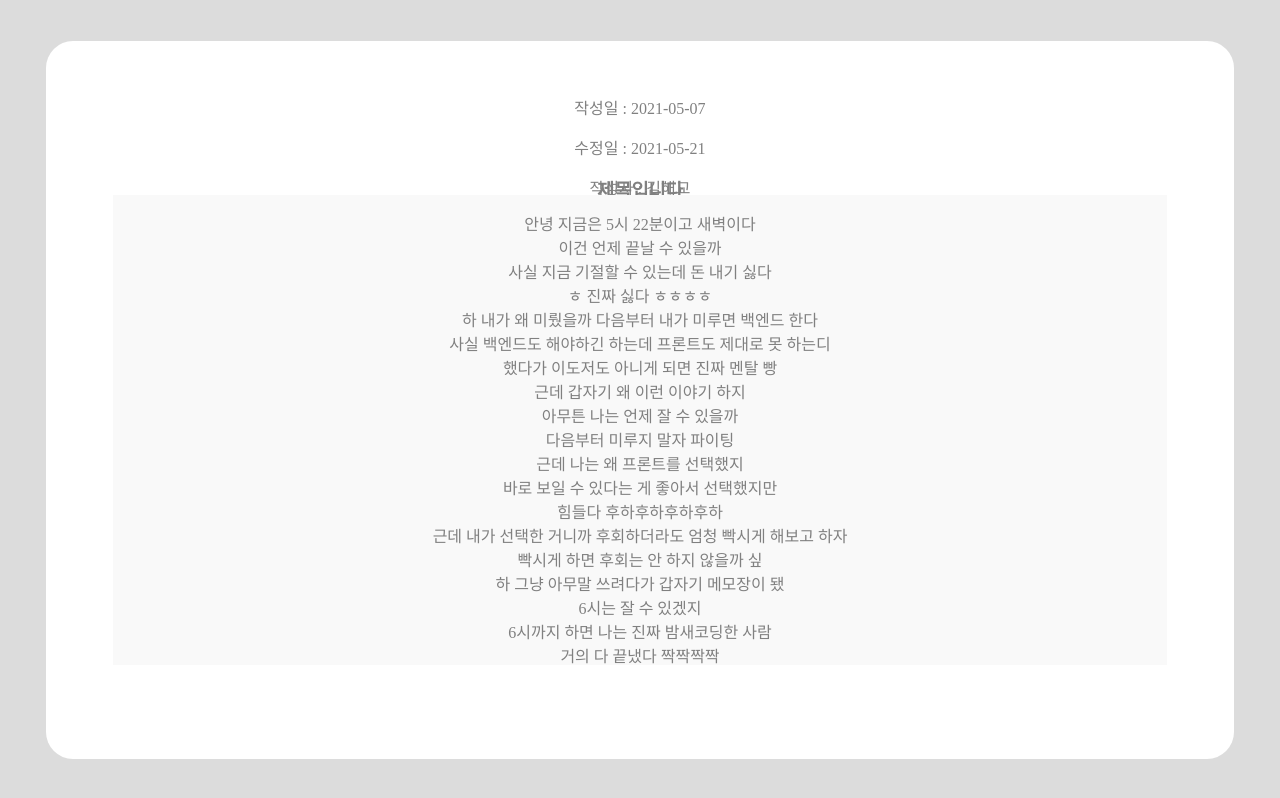
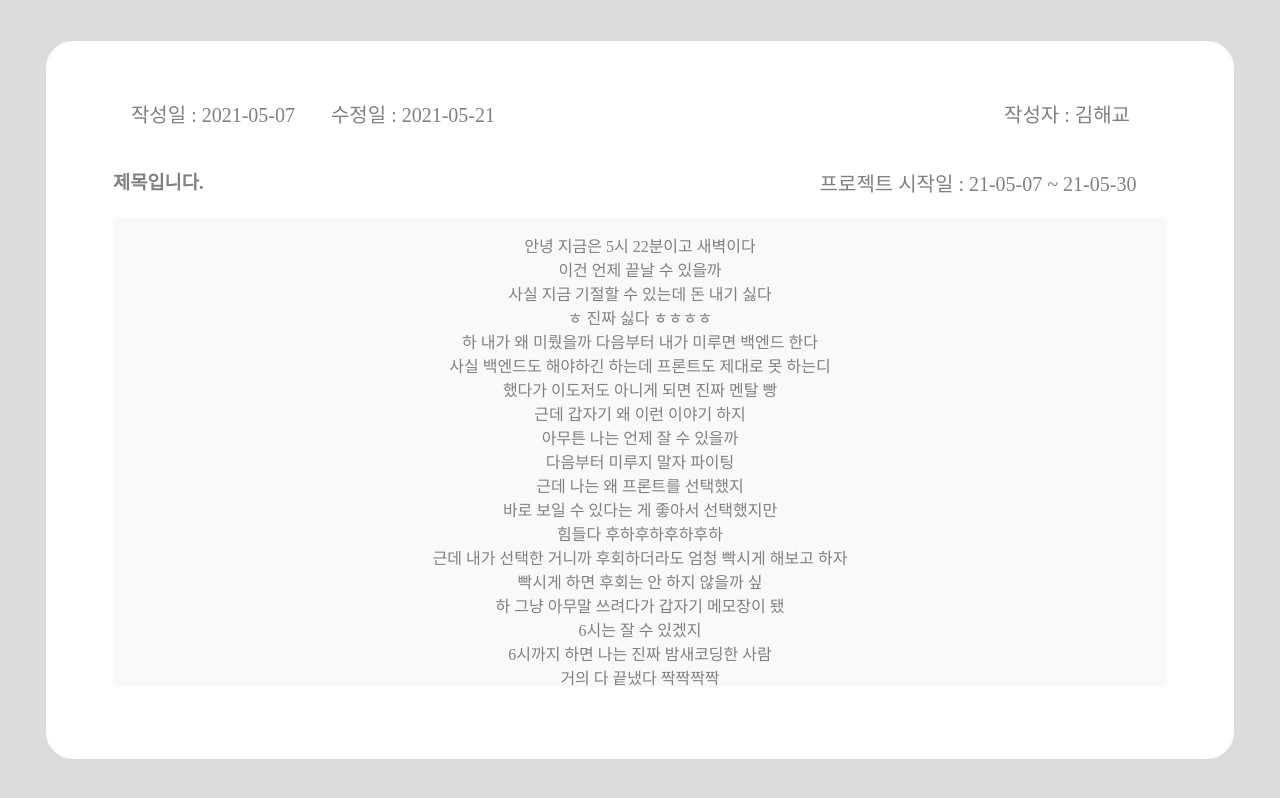
Before and after one commit to DSM-SUBMIT/POW_Frontend, a React (Create React App) app in the folder pow-front-v1/: page / in a window 1280 px wide. Built offline with nearby package versions, Linux system fonts and the light colour scheme.

Commit message:
[CHANGE] <IntroduceHeader.js> 컴포던트로 묶음

```diff
--- a/pow-front-v1/src/components/modal/ProjectIntro/IntroduceHeader.js
+++ b/pow-front-v1/src/components/modal/ProjectIntro/IntroduceHeader.js
@@ -5,13 +5,13 @@ const IntroduceHeader = () => {
   return (
     <S.HeaderContent>
       <S.WriteBar>
-        <p>작성일 : 2021-05-07</p>
-        <p>수정일 : 2021-05-21</p>
-        <p>작성자 : 김해교</p>
+        <S.CreatedDate>작성일 : 2021-05-07</S.CreatedDate>
+        <S.ModifiedDate>수정일 : 2021-05-21</S.ModifiedDate>
+        <S.Writer>작성자 : 김해교</S.Writer>
       </S.WriteBar>
       <S.TitleBar>
-        <h3>제목입니다</h3>
-        <p>프로젝트 시작일 : 21-05-07 ~ 21-05-30</p>
+        <S.IntroduceTitle>제목입니다.</S.IntroduceTitle>
+        <S.StartDate>프로젝트 시작일 : 21-05-07 ~ 21-05-30</S.StartDate>
       </S.TitleBar>
     </S.HeaderContent>
   );
```
